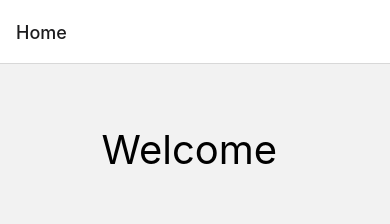
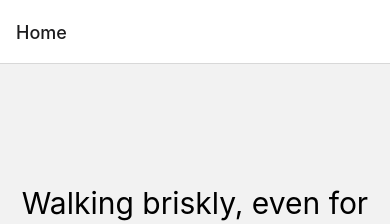
Before and after one commit to Technigo/project-react-native-app, a React Native app: screen / in a window 390 px wide. Shown: the top 224 px of the page. Built offline with nearby package versions, Linux system fonts and the light colour scheme.

Commit message:
useeffct cleanup done

```diff
--- a/components/HomeScreen.js
+++ b/components/HomeScreen.js
@@ -7,13 +7,6 @@ const Container = styled.View`
   justify-content: center;
 `;
 
-const Title = styled.Text`
-  font-size: 40px;
-  color: black;
-  margin: 50px;
-  text-align: center;
-  margin-top: 0px;
-`;
 const Image = styled.Image`
   height: 250px;
   width: 250px;
@@ -32,7 +25,6 @@ const Text = styled.Text`
 const HomeScreen = (navigation) => {
   return (
     <Container>
-      <Title>Welcome </Title>
       <Text>Walking briskly, even for a minute, counts as exercise</Text>
       <Image source={require("../assets/run-img.png")} />
       <Text>Take your first step today to a healthy lifestyle</Text>
--- a/components/PedometerScreen.js
+++ b/components/PedometerScreen.js
@@ -26,17 +26,17 @@ const PedometerScreen = () => {
   const [stepCount, setStepCount] = useState(0);
 
   const Distance = (stepCount / 1300).toFixed(3);
-  const _unsubscribe = () => {
-    _subscription && _subscription.remove();
-    _subscription = null;
-  };
 
   useEffect(() => {
     subscribe();
     return () => _unsubscribe();
   }, []);
+  const _unsubscribe = () => {
+    subscription && _subscription.remove();
+    subscription = null;
+  };
   const subscribe = () => {
-    Pedometer.watchStepCount((result) => {
+    const subscription = Pedometer.watchStepCount((result) => {
       setStepCount(result.steps);
     });
     Pedometer.isAvailableAsync().then(
```
